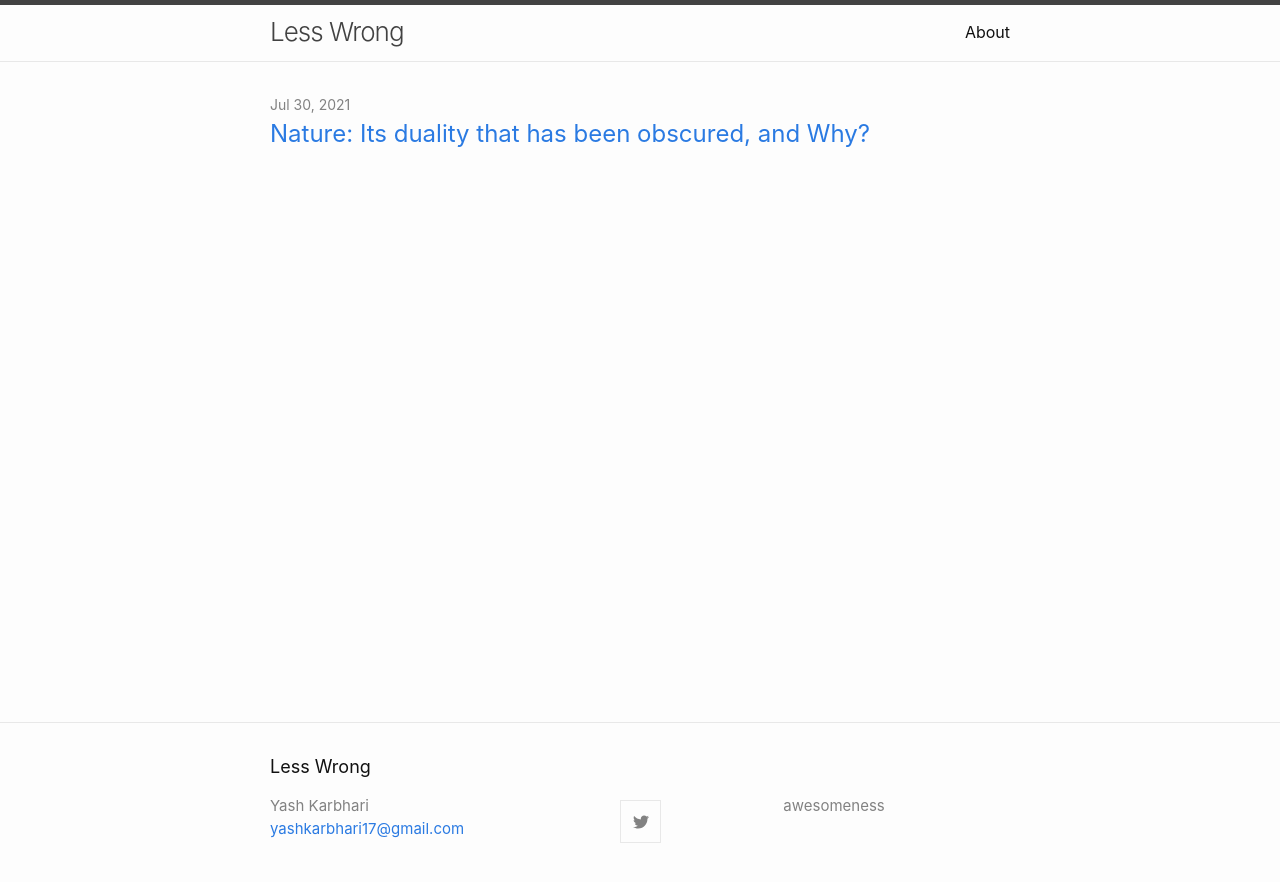
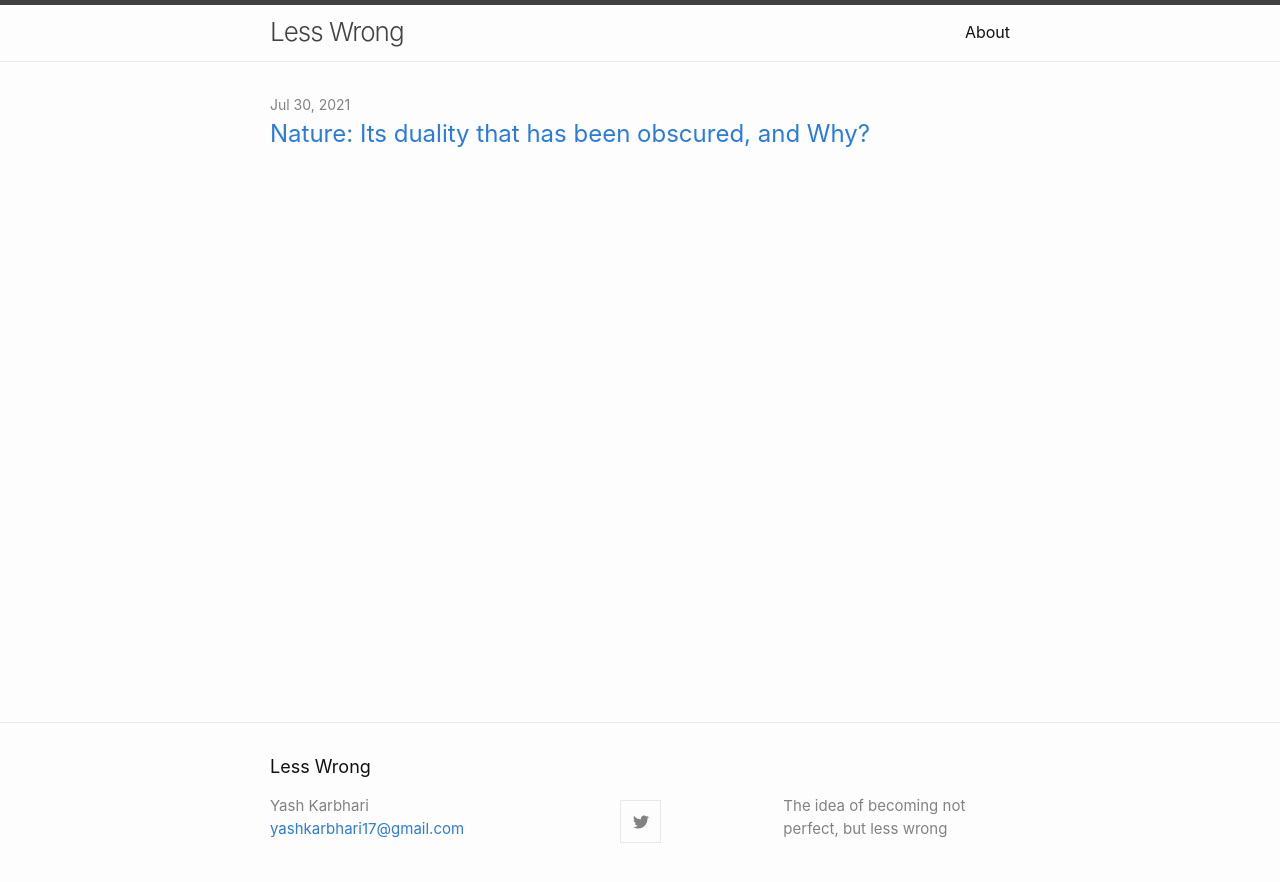
Before and after one commit to yashkarbhari/LessWrong, a Jekyll site: the page built from index.md, in a window 1280 px wide. Shown: the top 882 px of the page. Built offline with Jekyll 4.4.1, drawn with Linux system fonts in a browser that asks for light colours.

Commit message:
Update _config.yml

```diff
--- a/_config.yml
+++ b/_config.yml
@@ -3,7 +3,7 @@ author:
   name: Yash Karbhari
   email: yashkarbhari17@gmail.com
 description: > # this means to ignore newlines until "show_excerpts:"
-  awesomeness
+  The idea of becoming not perfect, but less wrong
 show_excerpts: false # set to true to show excerpts on the homepage
 
 # Minima date format
```
